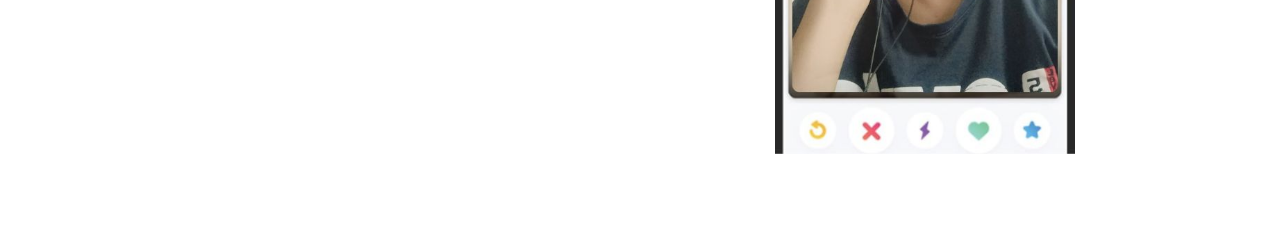
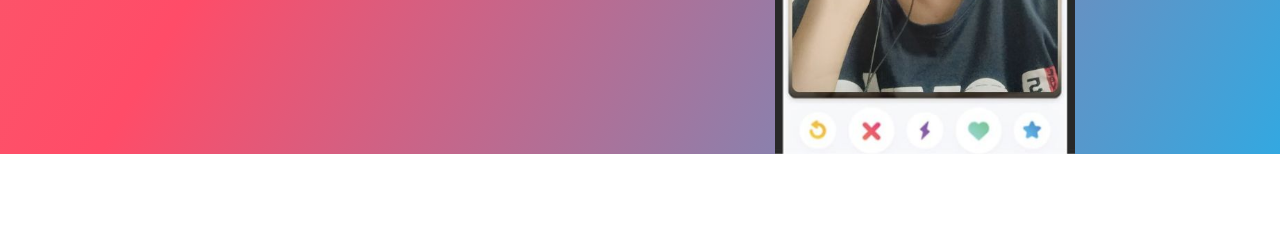
Before and after one commit to ayerahh/dogsiee, a plain HTML site: page dogsie/index.html in a window 1280 px wide. Shown: the part 470-717 px from the top of the page. Drawn offline with nearby package versions, Linux system fonts and the light colour scheme.

Commit message:
Update index.html

```diff
--- a/dogsie/index.html
+++ b/dogsie/index.html
@@ -7,7 +7,7 @@
   <title>TinDog</title>
   <link href="https://cdn.jsdelivr.net/npm/bootstrap@5.3.0-alpha3/dist/css/bootstrap.min.css" rel="stylesheet"
     integrity="sha384-KK94CHFLLe+nY2dmCWGMq91rCGa5gtU4mk92HdvYe+M/SXH301p5ILy+dN9+nJOZ" crossorigin="anonymous">
-  <link rel="stylesheet" href="./css/solution.css">
+  <link rel="stylesheet" href="./style.css">
 </head>
 
 <body>
```
